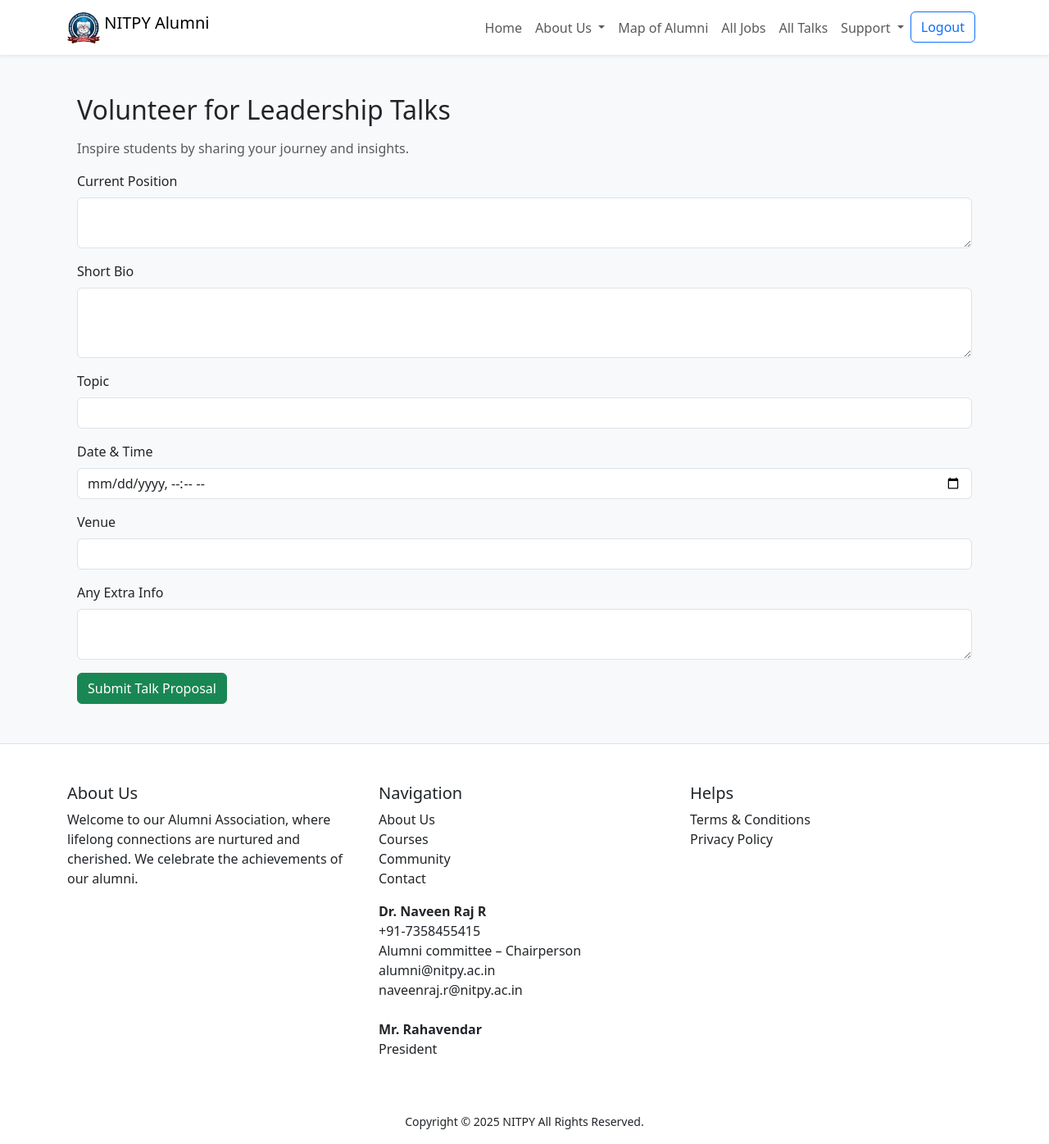
After one commit to Rubin-S/nitpyalumni, a Django app: page /volunteer-talk/ in a window 1280 px wide. The commit adds this page. Shown: the whole page at 82% size. Run offline with Django 5.2, Linux system fonts and the light colour scheme; the visitor is signed in with stand-in values (Sample User, id 1).

Commit message:
updated with job views and talk views

```diff
--- a/project/settings.py
+++ b/project/settings.py
@@ -61,7 +61,7 @@ EMAIL_HOST_PASSWORD = 'mvjr htdy hyzr mrkf'
 
 
 MIDDLEWARE = [
-    #'web.m1.ForceErrorMiddleware',
+    'web.m1.ForceErrorMiddleware',
     'django.middleware.security.SecurityMiddleware',
     'django.contrib.sessions.middleware.SessionMiddleware',
     'django.middleware.common.CommonMiddleware',
--- a/templates/base.html
+++ b/templates/base.html
@@ -33,15 +33,25 @@
                         </a>
                         <ul class="dropdown-menu" aria-labelledby="aboutDropdown">
                             <li><a class="dropdown-item" href="/vision_and_mission">Vision and Mission</a></li>
-                            <li><a class="dropdown-item" href="#">Office Bearers</a></li>
                             <li><a class="dropdown-item" href="/director_message">Message from Director</a></li>
-                            <li><a class="dropdown-item" href="#">Message from President</a></li>
+                            <!--<li><a class="dropdown-item" href="#">Office Bearers</a></li>
+
+                            <li><a class="dropdown-item" href="#">Message from President</a></li>-->
                         </ul>
                     </li>
-
+                    {%if request.user.is_authenticated %}
                     <li class="nav-item">
                         <a class="nav-link" href="/alumni-map">Map of Alumni</a>
                     </li>
+                    {%endif%}
+                    {%if request.user.is_authenticated %}
+                    <li class="nav-item">
+                        <a class="nav-link" href="/all-jobs">All Jobs</a>
+                    </li>
+                    <li class="nav-item">
+                        <a class="nav-link" href="/all-talks">All Talks</a>
+                    </li>
+                    {%endif%}
 
                     <li class="nav-item dropdown">
                         <a class="nav-link dropdown-toggle" href="#" id="supportDropdown" role="button" data-bs-toggle="dropdown" aria-expanded="false">
@@ -54,7 +64,7 @@
                         </ul>
                     </li>
 
-                    <li class="nav-item dropdown">
+                    <!--<li class="nav-item dropdown">
                         <a class="nav-link dropdown-toggle" href="#" id="eventsDropdown" role="button" data-bs-toggle="dropdown" aria-expanded="false">
                             Events
                         </a>
@@ -62,7 +72,7 @@
                             <li><a class="dropdown-item" href="#">Alumni Meetups</a></li>
                             <li><a class="dropdown-item" href="#">Alumni Reunions</a></li>
                         </ul>
-                    </li>
+                    </li>-->
                     {%if request.user.is_authenticated %}
                     <li class="nav-item">
                         <a class="btn btn-outline-primary me-2" href="/logout">Logout</a>
--- /dev/null
+++ b/templates/volunteer_talk.html
@@ -0,0 +1,51 @@
+{% extends "base.html" %}
+{% block title %}Volunteer for Leadership Talk{% endblock %}
+
+{% block content %}
+<div class="container my-5">
+    <h2 class="mb-3">Volunteer for Leadership Talks</h2>
+    <p class="text-muted">Inspire students by sharing your journey and insights.</p>
+    {% if messages %}
+    {% for message in messages %}
+        <div class="alert alert-{{ message.tags }} text-center">
+            {{ message }}
+        </div>
+    {% endfor %}
+{% endif %}
+    <form method="POST">
+        {% csrf_token %}
+
+        <div class="mb-3">
+            <label for="current_position" class="form-label">Current Position</label>
+            <textarea class="form-control" id="current_position" name="current_position" rows="2" required></textarea>
+        </div>
+
+        <div class="mb-3">
+            <label for="short_bio" class="form-label">Short Bio</label>
+            <textarea class="form-control" id="short_bio" name="short_bio" rows="3" required></textarea>
+        </div>
+
+        <div class="mb-3">
+            <label for="topic" class="form-label">Topic</label>
+            <input type="text" class="form-control" id="topic" name="topic" required>
+        </div>
+
+        <div class="mb-3">
+            <label for="datetime" class="form-label">Date & Time</label>
+            <input type="datetime-local" class="form-control" id="datetime" name="datetime" required>
+        </div>
+
+        <div class="mb-3">
+            <label for="venue" class="form-label">Venue</label>
+            <input type="text" class="form-control" id="venue" name="venue" required>
+        </div>
+
+        <div class="mb-3">
+            <label for="extra_text" class="form-label">Any Extra Info</label>
+            <textarea class="form-control" id="extra_text" name="extra_text" rows="2" required></textarea>
+        </div>
+
+        <button type="submit" class="btn btn-success">Submit Talk Proposal</button>
+    </form>
+</div>
+{% endblock %}
--- a/web/models.py
+++ b/web/models.py
@@ -71,6 +71,7 @@ class Talk(models.Model):
     datetime = models.DateTimeField()
     venue = models.CharField(max_length=255)
     extra_text = models.TextField()
+    is_approved = models.BooleanField(default=False)
 
     def save(self, *args, **kwargs):
         is_new = self.pk is None
--- a/web/urls.py
+++ b/web/urls.py
@@ -30,4 +30,8 @@ urlpatterns = [
     path('get-transcript/', views.get_transcript_request, name='get_transcript'),
     path('logout/', views.auth_logout, name='logout'),
     path('contact-alumni/<int:user_id>/', views.contact_alumni, name='contact_alumni'),
+    path('add-job/', views.add_job_posting, name='add_job_posting'),
+    path('all-jobs/', views.all_jobs_view, name='all_jobs'),
+    path('volunteer-talk/', views.volunteer_talk_view, name='volunteer_talk'),
+    path('all-talks', views.all_talks_view)
 ]
--- a/web/views.py
+++ b/web/views.py
@@ -13,6 +13,8 @@ from django.contrib.auth.models import User
 from django.core.mail import EmailMessage
 from django.conf import settings
 from django.template.loader import render_to_string
+from django.db.models import Q
+from django.db.models import Prefetch
 def index(request):
     if request.user.is_authenticated:
         user = UserData.objects.get(user=request.user)
@@ -190,7 +192,7 @@ def auth_logout(request):
 def contact_alumni(request, user_id):
     try:
         receiver = get_object_or_404(User, pk=user_id)
-        print(receiver)
+
         receiver = get_object_or_404(UserData, user=receiver)
 
         if request.method == 'POST':
@@ -217,5 +219,97 @@ def contact_alumni(request, user_id):
             return redirect('/alumni-map')  # Redirect to a success page after sending
         return render(request, 'contact_alumni.html', {'receiver': receiver})
     except Exception as e:
-        print(e)
         return redirect('/')
+
+from .models import JobPosting
+
+@login_required
+def add_job_posting(request):
+    if request.method == 'POST':
+        job_title = request.POST.get('job_title')
+        job_company = request.POST.get('job_company')
+        job_location = request.POST.get('job_location')
+
+        JobPosting.objects.create(
+            job_title=job_title,
+            job_company=job_company,
+            job_location=job_location,
+            posted_by=request.user
+        )
+        messages.success(request, 'Your job is added successfully for review')
+        return redirect('/')  # redirect after submission
+
+    return render(request, 'add_job_posting.html')
+
+@login_required
+def all_jobs_view(request):
+    query = request.GET.get('q', '')
+
+    jobs = JobPosting.objects.filter(
+        is_approved=True
+    ).filter(
+        Q(job_title__icontains=query) |
+        Q(job_company__icontains=query) |
+        Q(job_location__icontains=query)
+    ).select_related('posted_by')\
+     .prefetch_related(
+        Prefetch('posted_by__userdata', queryset=UserData.objects.all())
+     ).order_by('-id')
+
+    paginator = Paginator(jobs, 5)
+    page_number = request.GET.get('page')
+    page_obj = paginator.get_page(page_number)
+
+    return render(request, 'all_jobs.html', {'page_obj': page_obj, 'query': query})
+
+
+from .models import Talk
+from django import forms
+from django.contrib.auth.decorators import login_required
+from django.shortcuts import render, redirect
+from django.utils import timezone
+
+class TalkForm(forms.ModelForm):
+    class Meta:
+        model = Talk
+        fields = ['current_position', 'short_bio', 'topic', 'datetime', 'venue', 'extra_text']
+        widgets = {
+            'datetime': forms.DateTimeInput(attrs={'type': 'datetime-local'}),
+        }
+
+@login_required
+def volunteer_talk_view(request):
+    if request.method == 'POST':
+        form = TalkForm(request.POST)
+        if form.is_valid():
+            talk = form.save(commit=False)
+            talk.user = request.user
+            talk.save()
+            messages.success(request, "You will be informed soon about the approval of this talk.")
+            return redirect('volunteer_talk')  # or redirect to a success page
+    else:
+        form = TalkForm()
+    return render(request, 'volunteer_talk.html', {'form': form})
+
+@login_required
+def all_talks_view(request):
+    query = request.GET.get('q', '')
+
+    talks = Talk.objects.select_related('user')\
+        .filter(is_approved=True)\
+        .filter(
+            Q(topic__icontains=query) |
+            Q(user__userdata__name__icontains=query) |
+            Q(current_position__icontains=query) |
+            Q(short_bio__icontains=query)
+        )\
+        .prefetch_related(
+            Prefetch('user__userdata', queryset=UserData.objects.all())
+        )\
+        .order_by('-datetime')
+
+    paginator = Paginator(talks, 5)
+    page_number = request.GET.get('page')
+    page_obj = paginator.get_page(page_number)
+
+    return render(request, 'all_talks.html', {'page_obj': page_obj, 'query': query})
```
Also changed, not shown: templates/add_job_posting.html (added, +24 -0 lines), templates/all_jobs.html (added, +61 -0 lines), templates/all_talks.html (added, +63 -0 lines), templates/student_dash.html (+4 -4 lines), web/migrations/0003_talk_is_approved.py (added).
